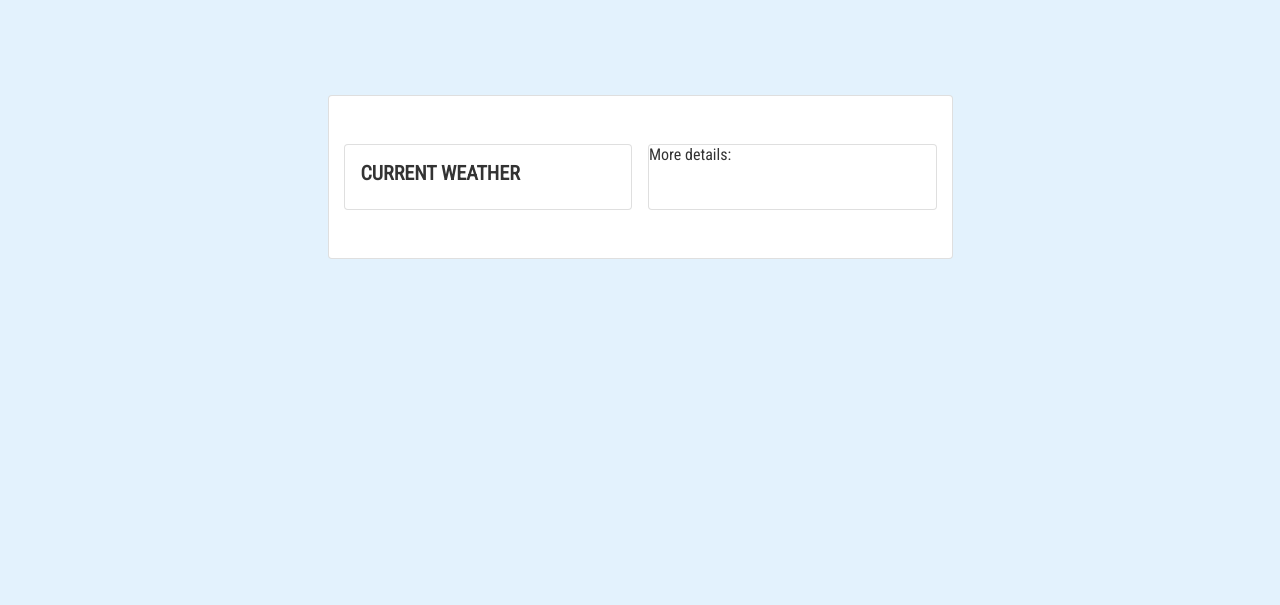
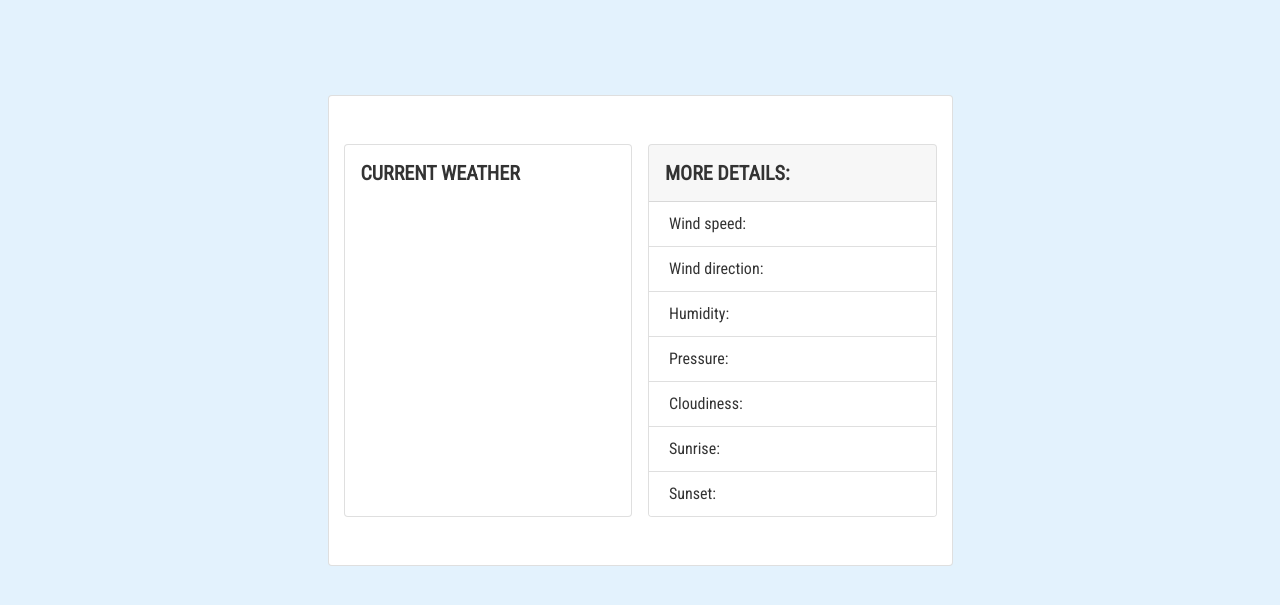
Before and after one commit to Bluette1/weather-app, a website built with webpack: page public/index.html in a window 1280 px wide. Shown: the part 65-670 px from the top of the page. Built offline with nearby package versions, Linux system fonts and the light colour scheme; no server answers.

Commit message:
Refactor code, add `weather details`

```diff
--- a/src/assets/styles/index.scss
+++ b/src/assets/styles/index.scss
@@ -84,6 +84,11 @@
     width: 150px;
   }
 
+  .registered-icon {
+    color: rgb(40, 167, 69);
+    padding-left: 0.08rem;
+  }
+
   @media only screen and (min-width: 768px) {
     .centered-content {
       margin: 10rem auto;
--- a/src/layouts/content.js
+++ b/src/layouts/content.js
@@ -1,5 +1,6 @@
 const url = 'http://api.openweathermap.org/data/2.5/weather?q=London,uk&appid=0fc88a8e4b0bd9b97cf191933bfdcbd8&units=metric';
 const moment = require('moment');
+const ulDetails = document.createElement('ul');
 
 const displayContent = (rootElement) => {
   const mainContent = document.createElement('div');
@@ -23,17 +24,30 @@ const displayContent = (rootElement) => {
   tempUnits.textContent = '°C';
   displayData(currTime, weatherDescription, 'timezone', undefined);
 
-  appendUnitsAfterTemp(temp, currTemp, temperature, tempUnits, weatherDescription);
+  displayTemperature(temp, currTemp, temperature, tempUnits, weatherDescription);
 
   const weatherDetails = document.createElement('div');
   weatherDetails.setAttribute('class', 'card ml-2 weather-details');
-  weatherDetails.textContent = 'More details: ';
+  const moreDetails = document.createElement('h5');
+  moreDetails.textContent = 'More details:';
+  weatherDetails.append(moreDetails);
+  moreDetails.className = 'card-header text-uppercase p-3 font-weight-bold';
+
+  ulDetails.className = 'list-group list-group-flush';
+  displayMeasurement('Wind speed: ', ' meter/sec', 'wind', 'speed');
+  displayMeasurement('Wind direction: ', '°', 'wind', 'deg');
+  displayMeasurement('Humidity: ', '%', 'main', 'humidity');
+  displayMeasurement('Pressure: ', ' hPa', 'main', 'pressure');
+  displayMeasurement('Cloudiness: ', ' %', 'clouds', 'all');
+  displayMeasurement('Sunrise: ', '', 'sys', 'sunrise');
+  displayMeasurement('Sunset: ', '', 'sys', 'sunset');
 
   mainContent.append(weatherDescription);
+  weatherDetails.append(ulDetails);
   mainContent.append(weatherDetails);
   rootElement.append(mainContent);
+}
 
-}
 async function displayData(currNode, parentElement, valueOne, valueTwo = undefined, image = true) {
 
   const response = await fetch(url, { mode: 'cors' });
@@ -43,7 +57,12 @@ async function displayData(currNode, parentElement, valueOne, valueTwo = undefin
       currNode.textContent = `${toDateUTCTime(data[valueOne])}`;
     }
   } else {
+
     currNode.textContent = `${data[valueOne][valueTwo]}`;
+    if (valueTwo === 'sunrise' || valueTwo === 'sunset') {
+      const offset = toDateUTCTime(data['timezone']).utcOffset();
+      currNode.textContent = `${secsUTCToDate(data[valueOne][valueTwo], offset)}`;
+    }
   }
 
   const weatherDescripn = document.createElement('div');
@@ -71,7 +90,11 @@ const toDateUTCTime = (secs) => {
   return moment().utcOffset(secs / 60);
 }
 
-const appendUnitsAfterTemp = (temp, currTemp, temperature, tempUnits, weatherDescription) => {
+const secsUTCToDate = (secs, offset = '+0000') => {
+  return moment.unix(secs).utcOffset(offset);
+}
+
+const displayTemperature = (temp, currTemp, temperature, tempUnits, weatherDescription) => {
 
   displayData(temp, currTemp, 'main', 'temp', false).then(function() {
     temperature.append(currTemp);
@@ -84,7 +107,7 @@ const appendUnitsAfterTemp = (temp, currTemp, temperature, tempUnits, weatherDes
     const feelsLikeText = document.createElement('span');
     feelsLikeText.textContent = 'RealFeel';
     const feelsLikeIcon = document.createElement('i');
-    feelsLikeIcon.className = 'fa fa-registered pr-1';
+    feelsLikeIcon.className = 'fa fa-registered pr-1 registered-icon';
     feelsLike.append(feelsLikeText);
     feelsLike.append(feelsLikeIcon);
     const feelsLikeTemp = document.createElement('span');
@@ -98,4 +121,25 @@ const appendUnitsAfterTemp = (temp, currTemp, temperature, tempUnits, weatherDes
   });
 };
 
+const displayUnitsAfterMeasurement = (units, currNode, parentElement, valueOne, valueTwo = undefined) => {
+  displayData(currNode, parentElement, valueOne, valueTwo, false).then(function() {
+    const unitsItem = document.createElement('span');
+    unitsItem.textContent = units;
+
+    currNode.after(unitsItem);
+  });
+};
+
+const displayMeasurement = (text, units, valueOne, valueTwo) => {
+  const li = document.createElement('li');
+  li.className = 'list-group-item';
+  const liText = document.createElement('span');
+  liText.textContent = text;
+  li.append(liText);
+  const itemMetrics = document.createElement('span');
+
+  displayUnitsAfterMeasurement(units, itemMetrics, li, valueOne, valueTwo, false);
+  ulDetails.append(li);
+};
+
 export default displayContent;
```
